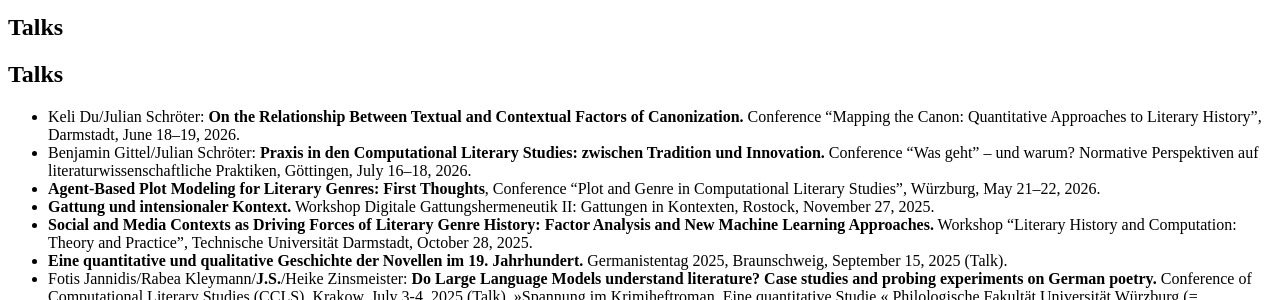
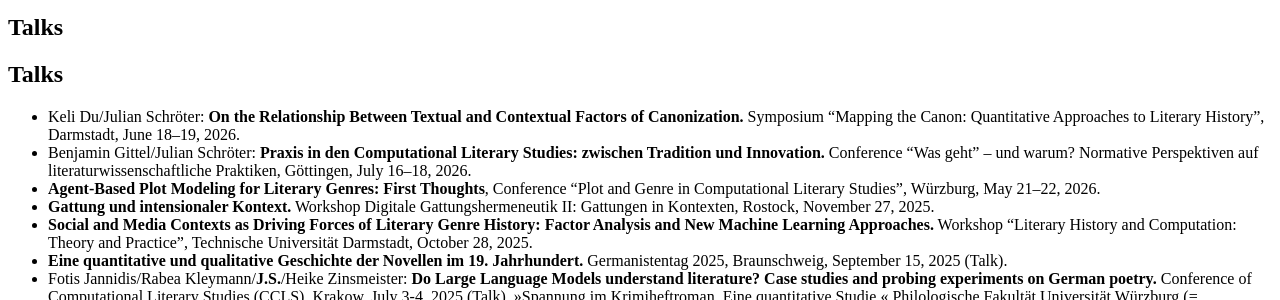
Before and after one commit to julianschroeter/julianschroeter.github.io, a Jekyll site: the page built from _tabs/talks.md, in a window 1280 px wide. Shown: the part 673-973 px from the top of the page. Built offline with Jekyll 4.4.1, drawn with Linux system fonts in a browser that asks for light colours; cached includes are drawn as plain includes; nearby versions of some CDN libraries.

Commit message:
Interviews

```diff
--- a/_tabs/talks.md
+++ b/_tabs/talks.md
@@ -6,7 +6,7 @@ order: 7
 
 # Talks
 
-- Keli Du/Julian Schröter: **On the Relationship Between Textual and Contextual Factors of Canonization.** Conference “Mapping the Canon: Quantitative Approaches to Literary History”, Darmstadt, June 18–19, 2026.
+- Keli Du/Julian Schröter: **On the Relationship Between Textual and Contextual Factors of Canonization.** Symposium “Mapping the Canon: Quantitative Approaches to Literary History”, Darmstadt, June 18–19, 2026.
 - Benjamin Gittel/Julian Schröter: **Praxis in den Computational Literary Studies: zwischen Tradition und Innovation.** Conference “Was geht” – und warum? Normative Perspektiven auf literaturwissenschaftliche Praktiken, Göttingen, July 16–18, 2026.
 - **Agent-Based Plot Modeling for Literary Genres: First Thoughts**, Conference “Plot and Genre in Computational Literary Studies”, Würzburg, May 21–22, 2026.
 - **Gattung und intensionaler Kontext.** Workshop Digitale Gattungshermeneutik II: Gattungen in Kontexten, Rostock, November 27, 2025.
```
Also changed, not shown: 1 other file.
